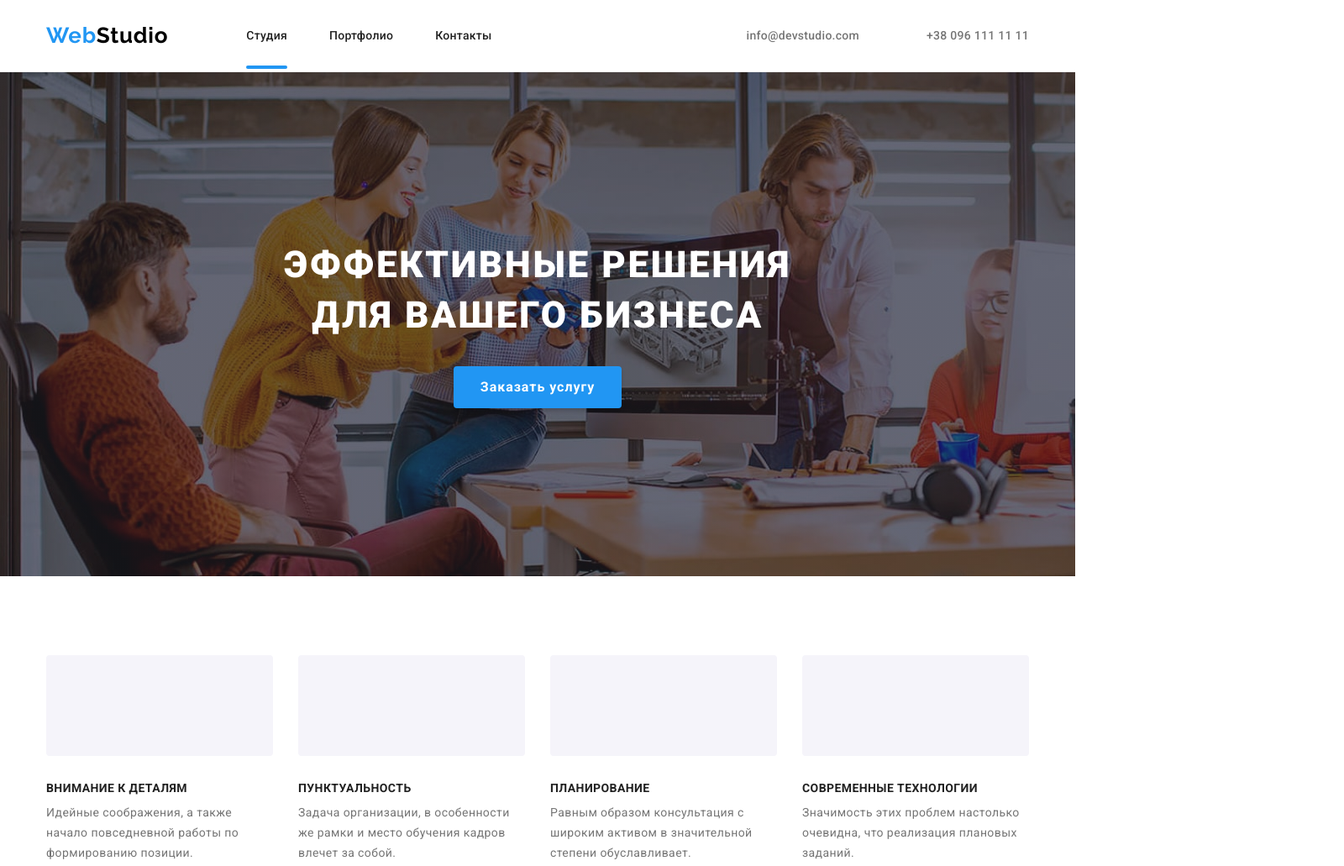
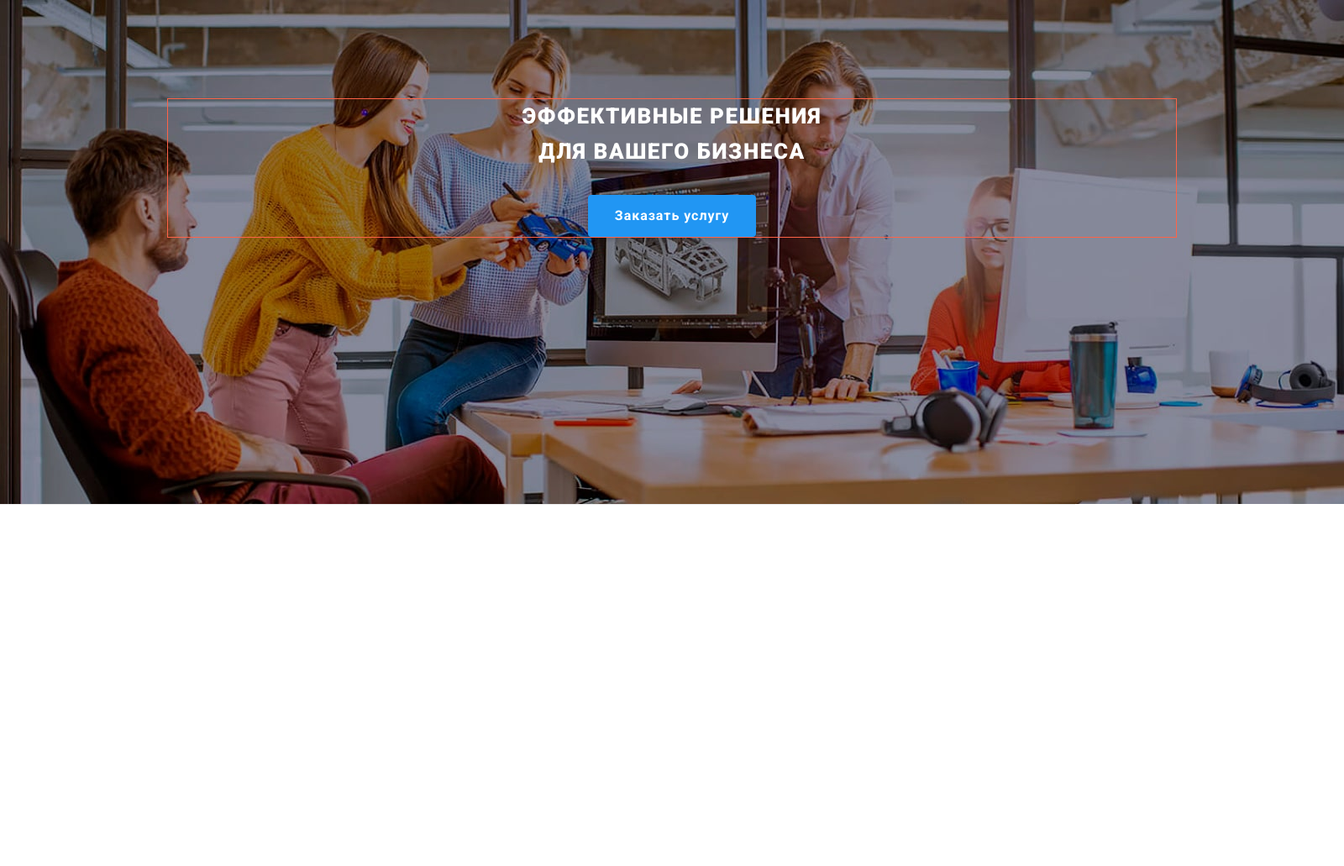
Before and after one commit to Maksym1703/goit-markup-hw-08, a plain HTML site: page index.html in a window 1280 px wide. Shown: the top 1031 px of the page at 84% size, 1600 px wide, since content can reach past the window. After the commit the page ends 800 px from the top, so only its background shows below. Drawn offline with nearby package versions, Linux system fonts and the light colour scheme; files whose address does not match are found by name.

Commit message:
Сделано Mobile-Hero

```diff
--- a/index.html
+++ b/index.html
@@ -19,14 +19,14 @@
 <body>
 <header class="header">
         <!--Логотип-->
-    <div class="container">
+    <!--<div class="container">
     <nav class="logo">
         <a class="logo-link" href="/" aria-label="логотип сайта">
         <p class="logo-text" lang="en"> <span class="logo-text-accent">Web</span>Studio</p>
-            </a>
+            </a>-->
 
             <!--Главная навигация-->
-    <ul class="navigation-list">
+    <!--<ul class="navigation-list">
         <li class="navigation-list-item"><a class="navigation-list-link is-current" href="./index.html">Студия</a></li>
         <li class="navigation-list-item"><a class="navigation-list-link" href="./portfolio.html">Портфолио</a>
             </li>
@@ -54,7 +54,7 @@
         </ul>
     </address>
     </div>
-    </header>
+    </header>-->
 
     <main>
         <!--Герой-->
@@ -67,7 +67,7 @@
 
         <!--Особенности-->
         <!--<h2>Наши особенности</h2>-->
-        <section class="special">
+        <!--<section class="special">
             <div class="container">
             <ul class="special-list">
             <li class="special-list-position">
@@ -110,10 +110,10 @@
                 </li>
             </ul>
             </div>
-        </section>
+        </section>-->
 
         <!-- Вид деятельности-->
-        <section class="work">
+        <!--<section class="work">
             <div class="container">
             <h2 class="work-title">Чем мы занимаемся</h2>
             <ul class="work-list">
@@ -137,10 +137,10 @@
             </li>
             </ul>
             </div>
-        </section>
+        </section>-->
 
         <!-- Наша команда-->
-        <section class="team">
+        <!--<section class="team">
             <div class="container">
             <h2 class="team-title">Наша команда</h2>
             <ul class="team-list">
@@ -179,8 +179,7 @@
             </li>
             </ul>
             </li>
-
-                <li class="team-list-item">
+            <li class="team-list-item">
                 <img class="team-foto" src="./images/image-2.jpg" alt="Ольга Репина" width="270" height="260">
                 <h3 class="team-name">Ольга Репина</h3>
                 <p class="team-name-position" lang="en">Frontend Developer</p>
@@ -288,10 +287,10 @@
             </ul>
             </div>
         </section>
-    </main>
+    </main>-->
 
         <!--Постоянные клиенты-->
-        <section class="client">
+        <!--<section class="client">
         <div class="container">
         <h2 class="client-title">Постоянные клиенты</h2>
         <ul class="client-list">
@@ -345,10 +344,10 @@
         </li>
         </ul>
         </div>
-        </section>
+        </section>-->
 
-    <!--Подвал-->
-        <footer class="footer">
+        <!--Подвал-->
+        <!--<footer class="footer">
         <div class="container">
         <div class="block1">
         <a class="logo-link" href="/" aria-label="логотип сайта">
@@ -408,9 +407,11 @@
             </form>
         </div>
         </div>
-        </footer>
+        </footer>-->
 
-            <div class="backdrop is-hidden" data-modal>
+
+        <!--Модальное окно-->
+        <!--<div class="backdrop is-hidden" data-modal>
             <div class="modal">
                 <button class="close-btn" type="button" data-modal-close>
                     <svg class="modal-icon" height="11px" width="11px">
@@ -446,7 +447,7 @@
                         <button type="submit"class="modal-form-btn">Отправить</button>
                     </form>
                             </div>
-        </div>
+        </div>-->
 
 <script src="./js/modal.js"></script>
    </body>
--- a/sass/base/_container.scss
+++ b/sass/base/_container.scss
@@ -1,10 +1,29 @@
 .container {
-  width: 1200px;
+  width: 100%;
   padding: 0 15px;
-  margin-left: auto;
-  margin-right: auto;
+  outline: 1px solid tomato;
+}
 
-  .footer & {
+@media screen and (min-width: 480px) {
+  .container {
+    width: 450px;
+    margin: 0 auto;
+  }
+}
+
+@media screen and (min-width: 768px) {
+  .container {
+    width: 738px;
+  }
+}
+
+@media screen and (min-width: 1200px) {
+  .container {
+    width: 1200px;
+  }
+}
+
+/*.footer & {
     display: flex;
     align-items: baseline;
   }
@@ -13,4 +32,4 @@
     display: flex;
     align-items: center;
   }
-}
+}*/
--- a/sass/components/_hero.scss
+++ b/sass/components/_hero.scss
@@ -1,9 +1,18 @@
+.hero-title {
+  font-weight: 900;
+  font-size: 26px;
+  line-height: 1.615;
+  text-align: center;
+  letter-spacing: 0.06em;
+  text-transform: uppercase;
+  margin: auto;
+  color: var(--hero-color);
+}
+
 .hero {
   background-color: #2f303a;
-  max-width: 1600px;
-  height: 600px;
   margin: auto;
-  padding-top: 200px;
+  padding-top: 118px;
 
   & .hero-btn {
     display: block;
@@ -11,17 +20,6 @@
     padding: 10px 32px;
     margin-top: 30px;
   }
-}
-
-.hero-title {
-  font-weight: 900;
-  font-size: 44px;
-  line-height: 1.363;
-  text-align: center;
-  letter-spacing: 0.06em;
-  text-transform: uppercase;
-  margin: auto;
-  color: var(--hero-color);
 }
 
 .hero-btn {
@@ -32,8 +30,8 @@
   align-items: center;
   text-align: center;
   letter-spacing: 0.06em;
-  left: 700px;
-  top: 350px;
+  left: 140px;
+  top: 232px;
   border: none;
   border-radius: 4px;
   background-color: var(--accent-color-blue);
@@ -42,3 +40,57 @@
   cursor: pointer;
   outline: none;
 }
+
+.hero {
+  width: 480px;
+  height: 400px;
+  background-image: linear-gradient(
+      rgba(47, 48, 58, 0.4),
+      rgba(47, 48, 58, 0.4)
+    ),
+    url(../images/header/header-mobile.jpg);
+  background-repeat: no-repeat;
+  background-size: 480px 400px;
+}
+
+@media screen and (min-device-pixel-ratio: 2) and (min-width: 480px),
+  screen and (min-resolution: 192dpi) and (min-width: 480px),
+  screen and (min-resolution: 2dppx) and (min-width: 480px) {
+  .hero {
+    background-image: url(../images/header/header-mobile@2x.jpg);
+  }
+}
+
+@media screen and (min-width: 768px) {
+  .hero {
+    width: 768px;
+    height: 400px;
+    background-image: url(../images/header/header-tablet.jpg);
+    background-size: 768px 400px;
+  }
+}
+
+@media screen and (min-device-pixel-ratio: 2) and (min-width: 768px),
+  screen and (min-resolution: 192dpi) and (min-width: 768px),
+  screen and (min-resolution: 2dppx) and (min-width: 768px) {
+  .hero {
+    background-image: url(../images/header/header-tablet@2x.jpg);
+  }
+}
+
+@media screen and (min-width: 1200px) {
+  .hero {
+    width: 1600px;
+    height: 600px;
+    background-image: url(../images/header/header-desktop.jpg);
+    background-size: 1600px 600px;
+  }
+}
+
+@media screen and (min-device-pixel-ratio: 2) and (min-width: 1200px),
+  screen and (min-resolution: 192dpi) and (min-width: 1200px),
+  screen and (min-resolution: 2dppx) and (min-width: 1200px) {
+  .hero {
+    background-image: url(../images/header/header-desktop@2x.jpg);
+  }
+}
--- a/sass/components/_modal.scss
+++ b/sass/components/_modal.scss
@@ -1,4 +1,4 @@
-.modal {
+/*.modal {
   position: absolute;
   left: 50%;
   top: 50%;
@@ -163,4 +163,4 @@
   color: var(--hero-color);
   background-color: var(--accent-color-blue);
   margin: 0 auto;
-}
+}*/
--- a/sass/layout/_icon.scss
+++ b/sass/layout/_icon.scss
@@ -4,16 +4,6 @@
   fill: currentColor;
   margin-right: 10px;
   transition: fill 250ms cubic-bezier(0.4, 0, 0.2, 1);
-}
-
-.hero {
-  background-image: linear-gradient(
-      rgba(47, 48, 58, 0.4),
-      rgba(47, 48, 58, 0.4)
-    ),
-    url(../images/bg.jpg);
-  background-repeat: no-repeat;
-  background-size: cover;
 }
 
 .social-list-link {
```
Also changed, not shown: css/main.css, css/main.min.css, 2 other files.
